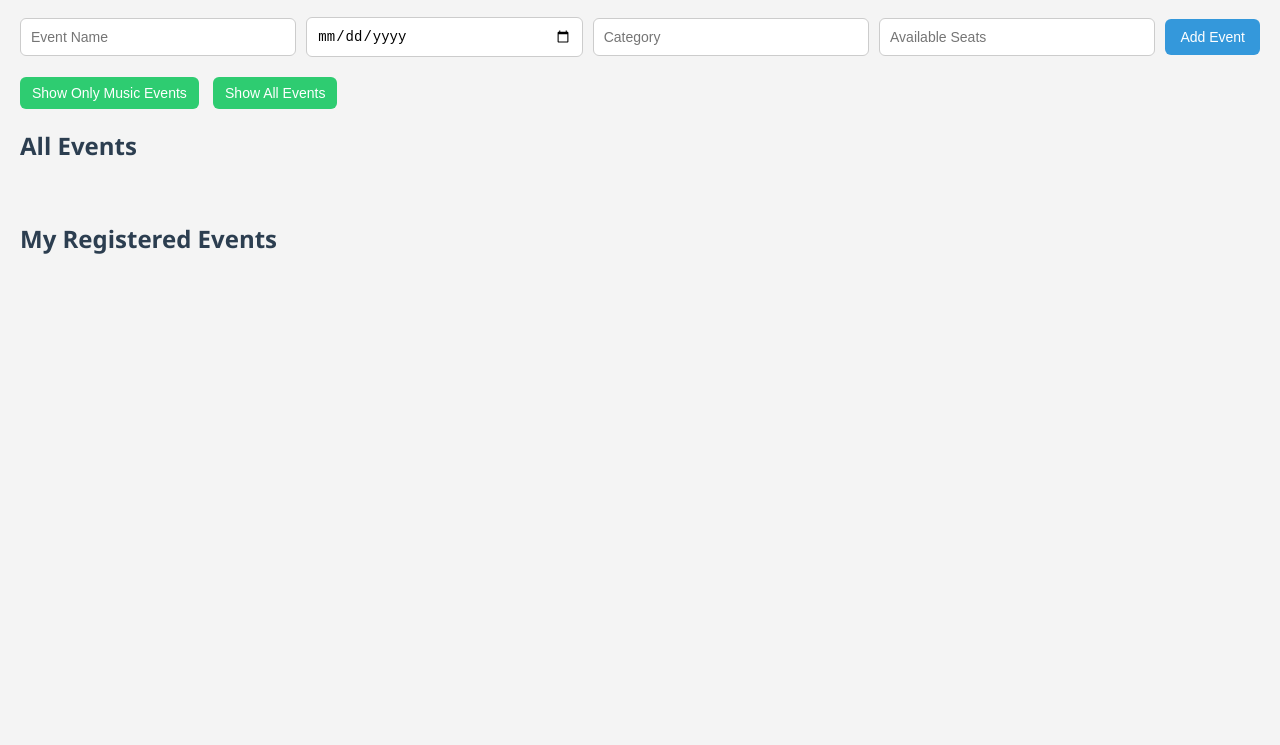
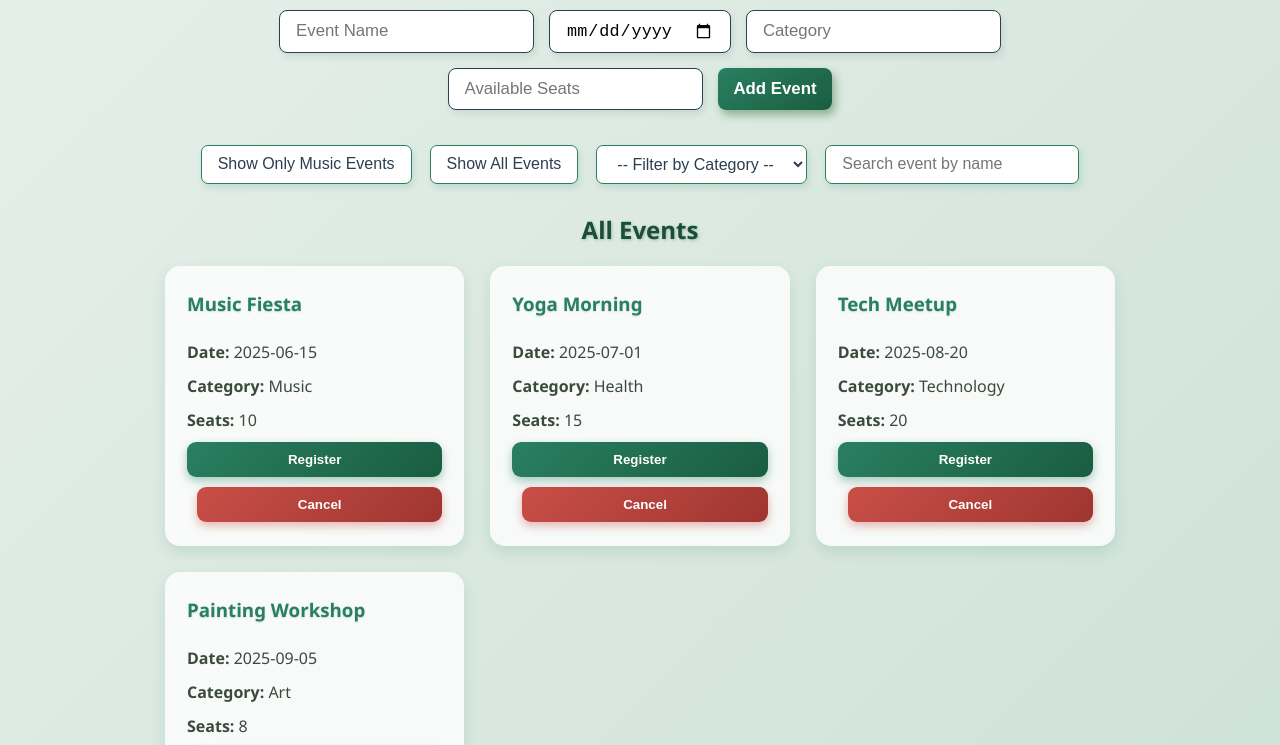
Before and after one commit to AmruthaChandana/Module-1-Javascript, a plain HTML site: page index.html in a window 1280 px wide. Shown: the part 142-887 px from the top of the page. Before the commit the page ends 800 px from the top, so only its background shows below. Drawn offline with Linux system fonts and the light colour scheme.

Commit message:
Added interactive elements like buttons and filters

```diff
--- a/index.html
+++ b/index.html
@@ -19,18 +19,29 @@
     <button type="submit">Add Event</button>
   </form>
 
-<!-- Filter Buttons -->
+  <!-- Filter Buttons and Controls -->
   <div class="filter-buttons">
     <button id="filterMusic">Show Only Music Events</button>
     <button id="showAll">Show All Events</button>
+
+    <!-- Category Filter Dropdown -->
+    <select id="categoryFilter">
+      <option value="">-- Filter by Category --</option>
+      <option value="Music">Music</option>
+      <option value="Health">Health</option>
+      <option value="Technology">Technology</option>
+      <option value="Art">Art</option>
+    </select>
+
+    <!-- Search Input -->
+    <input type="text" id="searchInput" placeholder="Search event by name" />
   </div>
 
   <!-- Event Display Section -->
   <h2>All Events</h2>
-<div id="eventsContainer" class="event-container"></div>
+  <div id="allEvents" class="event-container"></div>
 
   <!-- Registered Events -->
-<div id="eventsContainer"></div>
   <h2>My Registered Events</h2>
   <ul id="myEventsList"></ul>
 
--- a/main.js
+++ b/main.js
@@ -7,12 +7,17 @@ const events = [
 
 let registeredEvents = [];
 
-function renderEvents(filterCategory = null) {
+function renderEvents(filterCategory = null, searchTerm = "") {
   const container = document.querySelector("#allEvents");
   container.innerHTML = "";
 
+  const normalizedSearch = searchTerm.trim().toLowerCase();
+
   events.forEach(event => {
-    if (!filterCategory || event.category === filterCategory) {
+    const matchesCategory = !filterCategory || event.category === filterCategory;
+    const matchesSearch = event.name.toLowerCase().includes(normalizedSearch);
+
+    if (matchesCategory && matchesSearch) {
       const card = document.createElement("div");
       card.className = "event-card";
 
@@ -58,7 +63,7 @@ function renderEvents(filterCategory = null) {
 }
 
 function updateMyEvents() {
-  const list = document.querySelector("#myEventsList");
+  const list = document.getElementById("myEventsList");
   list.innerHTML = "";
   registeredEvents.forEach(name => {
     const li = document.createElement("li");
@@ -68,30 +73,58 @@ function updateMyEvents() {
 }
 
 function addEvent() {
-  const name = document.querySelector("#eventName").value.trim();
-  const date = document.querySelector("#eventDate").value;
-  const category = document.querySelector("#eventCategory").value.trim();
-  const seats = parseInt(document.querySelector("#eventSeats").value);
+  const name = document.getElementById("eventName").value;
+  const date = document.getElementById("eventDate").value;
+  const category = document.getElementById("eventCategory").value;
+  const seats = parseInt(document.getElementById("eventSeats").value);
 
-  if (name && date && category && !isNaN(seats) && seats > 0) {
+  if (name && date && category && !isNaN(seats)) {
     events.push({ name, date, category, seats });
-    renderEvents();
-    // Clear form inputs after adding
-    document.querySelector("#addEventForm").reset();
-  } else {
-    alert("Please fill all fields correctly.");
+    renderEvents(currentCategoryFilter, currentSearchTerm);
   }
 }
 
-// Attach form submit handler using querySelector
-document.querySelector("#addEventForm").addEventListener("submit", e => {
-  e.preventDefault(); // Prevent page reload
+// Handle form submit to add event
+document.getElementById("addEventForm").onsubmit = (e) => {
+  e.preventDefault(); // prevent page reload
   addEvent();
+
+  // Clear form inputs after adding
+  e.target.reset();
+};
+
+// Track current filters/search
+let currentCategoryFilter = null;
+let currentSearchTerm = "";
+
+// Category dropdown onchange event
+document.querySelector("#categoryFilter").onchange = (e) => {
+  currentCategoryFilter = e.target.value || null;
+  renderEvents(currentCategoryFilter, currentSearchTerm);
+};
+
+// Search input keydown event (using input event for instant feedback)
+document.querySelector("#searchInput").addEventListener("input", (e) => {
+  currentSearchTerm = e.target.value;
+  renderEvents(currentCategoryFilter, currentSearchTerm);
 });
 
-// Filter Buttons
-document.querySelector("#filterMusic").onclick = () => renderEvents("Music");
-document.querySelector("#showAll").onclick = () => renderEvents();
+// Filter buttons onclick events
+document.querySelector("#filterMusic").onclick = () => {
+  currentCategoryFilter = "Music";
+  currentSearchTerm = "";
+  document.querySelector("#categoryFilter").value = "Music";
+  document.querySelector("#searchInput").value = "";
+  renderEvents(currentCategoryFilter, currentSearchTerm);
+};
+
+document.querySelector("#showAll").onclick = () => {
+  currentCategoryFilter = null;
+  currentSearchTerm = "";
+  document.querySelector("#categoryFilter").value = "";
+  document.querySelector("#searchInput").value = "";
+  renderEvents();
+};
 
 // Initial render
 renderEvents();
--- a/styles.css
+++ b/styles.css
@@ -1,115 +1,175 @@
-/* General Styles */
+/* Improved styles.css */
+
 body {
   font-family: 'Segoe UI', Tahoma, Geneva, Verdana, sans-serif;
-  background-color: #f4f4f4;
-  margin: 0;
-  padding: 20px;
-  color: #333;
+  background: linear-gradient(135deg, #e6f0ea, #cde1d6);
+  color: #2c3e50;
+  margin: 30px auto;
+  max-width: 950px;
+  padding: 0 20px 40px 20px;
+  line-height: 1.5;
 }
 
 h1, h2 {
-  color: #2c3e50;
+  text-align: center;
+  color: #1a4d3a;
+  font-weight: 700;
+  margin-bottom: 18px;
+  text-shadow: 1px 1px 3px rgba(26, 77, 58, 0.3);
 }
 
-/* Form Styling */
 .event-form {
   display: flex;
+  gap: 15px;
   flex-wrap: wrap;
-  gap: 10px;
-  margin-bottom: 20px;
-  align-items: center;
+  justify-content: center;
+  margin-bottom: 35px;
 }
 
-.event-form input {
-  padding: 10px;
-  font-size: 14px;
-  border: 1px solid #ccc;
-  border-radius: 6px;
-  flex: 1;
-  min-width: 150px;
+.event-form input,
+.event-form button {
+  padding: 10px 16px;
+  border-radius: 8px;
+  font-size: 1.05rem;
+  border: 1.8px solid #2c3e50;
+  box-shadow: 2px 4px 6px rgba(44, 62, 80, 0.1);
+  transition: all 0.3s ease;
+}
+
+.event-form input:focus {
+  outline: none;
+  border-color: #2a7f62;
+  box-shadow: 0 0 10px #56ab82cc;
+  background-color: #f0fff5;
 }
 
 .event-form button {
-  padding: 10px 15px;
-  font-size: 14px;
-  background-color: #3498db;
+  background: linear-gradient(145deg, #2a7f62, #1a5d41);
   color: white;
+  cursor: pointer;
   border: none;
-  border-radius: 6px;
-  cursor: pointer;
-  transition: background-color 0.3s ease;
+  font-weight: 600;
+  box-shadow: 3px 5px 8px rgba(26, 93, 26, 0.4);
 }
 
 .event-form button:hover {
-  background-color: #2980b9;
+  background: linear-gradient(145deg, #1a5d41, #145230);
+  box-shadow: 0 0 15px #2a7f62cc;
 }
 
-/* Filter Buttons */
 .filter-buttons {
-  margin-bottom: 20px;
+  display: flex;
+  justify-content: center;
+  gap: 18px;
+  margin-bottom: 28px;
+  flex-wrap: wrap;
 }
 
-.filter-buttons button {
-  margin-right: 10px;
-  padding: 8px 12px;
-  background-color: #2ecc71;
-  border: none;
-  border-radius: 6px;
-  color: white;
+.filter-buttons button,
+.filter-buttons select,
+.filter-buttons input[type="text"] {
+  padding: 9px 16px;
+  font-size: 1rem;
+  border-radius: 7px;
+  border: 1.7px solid #2a7f62;
+  background-color: white;
+  color: #2c3e50;
+  box-shadow: 2px 4px 6px rgba(42, 127, 98, 0.15);
   cursor: pointer;
-  font-size: 14px;
-  transition: background-color 0.3s ease;
+  transition: background-color 0.35s ease, box-shadow 0.35s ease;
 }
 
 .filter-buttons button:hover {
-  background-color: #27ae60;
+  background-color: #2a7f62;
+  color: white;
+  box-shadow: 0 0 12px #2a7f62cc;
 }
 
-/* Event Cards */
+.filter-buttons select:hover,
+.filter-buttons input[type="text"]:hover {
+  box-shadow: 0 0 12px #2a7f62cc;
+}
+
+.filter-buttons input[type="text"] {
+  width: 220px;
+  border-radius: 7px;
+}
+
 .event-container {
   display: grid;
-  gap: 15px;
-  margin-bottom: 40px;
+  grid-template-columns: repeat(auto-fit, minmax(270px, 1fr));
+  gap: 26px;
 }
 
 .event-card {
-  background-color: white;
-  border-left: 5px solid #3498db;
-  padding: 15px 20px;
-  border-radius: 8px;
-  box-shadow: 0 2px 5px rgba(0,0,0,0.1);
+  background: #ffffffcc;
+  border-radius: 15px;
+  padding: 22px 20px;
+  box-shadow: 0 6px 14px rgba(42, 127, 98, 0.15);
+  border: 2px solid transparent;
+  transition: border-color 0.3s ease, box-shadow 0.4s ease;
+  display: flex;
+  flex-direction: column;
+  justify-content: space-between;
+  gap: 10px;
+}
+
+.event-card:hover {
+  border-color: #2a7f62;
+  box-shadow: 0 8px 18px rgba(42, 127, 98, 0.35);
 }
 
 .event-card h3 {
-  margin-top: 0;
-  color: #34495e;
+  margin: 0 0 12px 0;
+  font-weight: 700;
+  color: #2a7f62;
+  text-shadow: 0 1px 2px #cde1d6;
 }
 
 .event-card p {
-  margin: 5px 0;
+  margin: 0;
+  font-size: 1rem;
+  color: #3b4a3c;
 }
 
 .event-card button {
-  margin-top: 10px;
-  background-color: #e67e22;
-  color: white;
+  padding: 10px 14px;
+  font-weight: 600;
   border: none;
-  padding: 7px 12px;
-  border-radius: 5px;
+  border-radius: 9px;
   cursor: pointer;
+  transition: background-color 0.3s ease, box-shadow 0.4s ease;
 }
 
-.event-card button:hover {
-  background-color: #d35400;
+.event-card button:first-of-type {
+  background: linear-gradient(135deg, #2a7f62, #1a5d41);
+  color: white;
+  box-shadow: 0 4px 10px rgba(42, 127, 98, 0.4);
 }
 
-/* Registered Events List */
-#myEventsList {
-  list-style-type: disc;
-  padding-left: 20px;
-  margin-top: 10px;
+.event-card button:first-of-type:hover {
+  background: linear-gradient(135deg, #1a5d41, #145230);
+  box-shadow: 0 6px 18px #2a7f62bb;
 }
 
-#myEventsList li {
-  margin-bottom: 5px;
+.event-card button:last-of-type {
+  background: linear-gradient(135deg, #c94f48, #9f3530);
+  color: white;
+  box-shadow: 0 4px 10px rgba(201, 79, 72, 0.4);
 }
+
+.event-card button:last-of-type:hover {
+  background: linear-gradient(135deg, #9f3530, #7a241f);
+  box-shadow: 0 6px 18px #c94f4888;
+}
+
+#myEventsList {
+  max-width: 420px;
+  margin: 20px auto 0 auto;
+  padding-left: 22px;
+  font-size: 1.1rem;
+  color: #2a7f62;
+  font-weight: 600;
+  list-style-type: circle;
+  text-shadow: 0 0 3px #cde1d6;
+}
```
Lines whose indentation alone changed are shown as unchanged.
